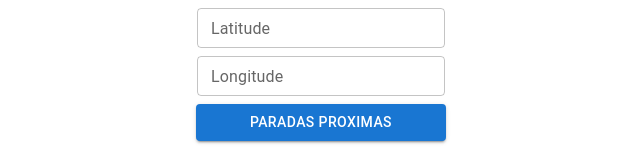
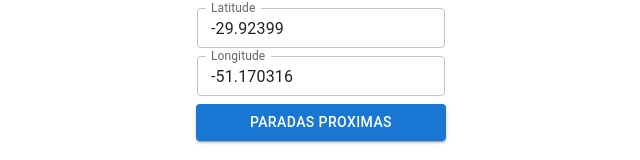
Before and after one commit to goleass/mybus, a React (Vite) app: page / in a window 1280 px wide. Shown: the top 160 px of the page, without its empty margins (319-959 px from the left). Built offline with nearby package versions, Linux system fonts and the light colour scheme; no server answers.

Commit message:
Get my coords fix

```diff
--- a/src/pages/home.jsx
+++ b/src/pages/home.jsx
@@ -36,8 +36,12 @@ function Home() {
           onClick={() => navigate(`/paradas-proximas?latitude=${coords.latitude}&longitude=${coords.longitude}`)}
           sx={{ width: '250px' }}
           variant="contained">Paradas proximas</Button>
-        <TextField id="outlined-basic" label="Longitude" variant="outlined" size="small" onChange={(e) => setCoords({...coords, longitude: e.target.value})}/>
-        <TextField id="outlined-basic" label="Latitude" variant="outlined" size="small" onChange={(e) => setCoords({...coords, latitude: e.target.value})}/>
+        <TextField id="outlined-basic"
+          value={coords.longitude}
+          label="Longitude" variant="outlined" size="small" onChange={(e) => setCoords({...coords, longitude: e.target.value})}/>
+        <TextField id="outlined-basic"
+          value={coords.latitude}
+          label="Latitude" variant="outlined" size="small" onChange={(e) => setCoords({...coords, latitude: e.target.value})}/>
       </Box>
     </Container>
   )
```
